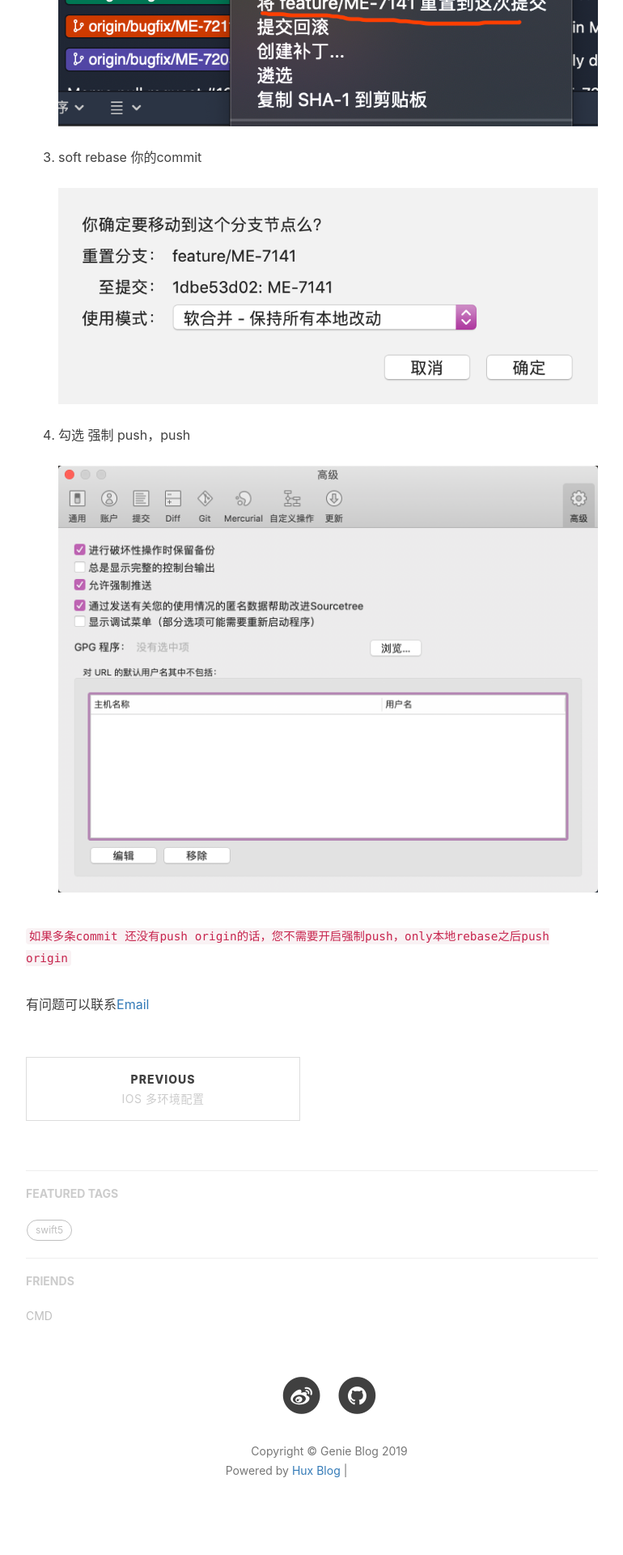
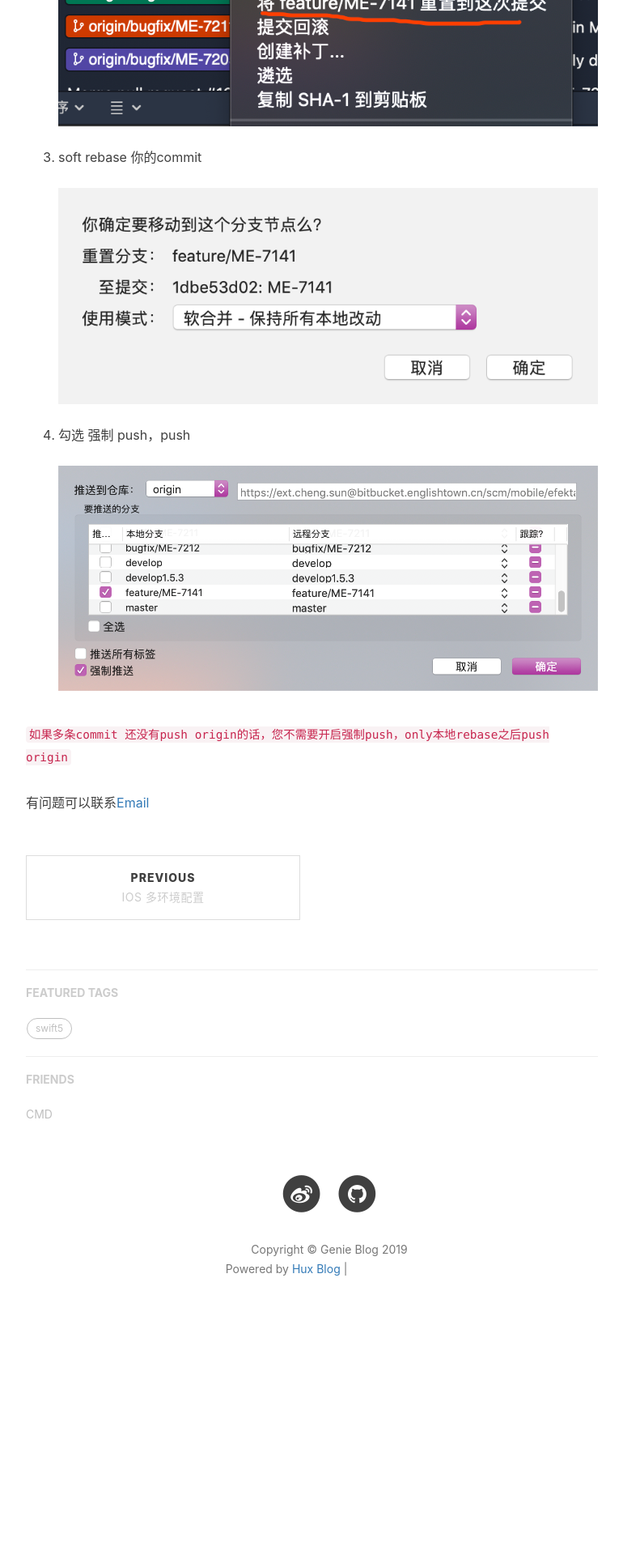
Before and after one commit to Gensun/Gensun.github.io, a Jekyll site: the page built from _posts/2019-5-28-git rebase 优化多commit.md, in a window 1280 px wide. Shown: the part 1729-3649 px from the top of the page at 81% size, without its empty margins (233-1003 px from the left). Built offline with Jekyll 4.4.1, drawn with Linux system fonts in a browser that asks for light colours; nearby versions of some CDN libraries; comment, search, counter and statistics services are not loaded; after the commit the page ends 3400 px from its top, so only the background shows below that; grey boxes are pictures that could not be loaded.

Commit message:
git commit optimize

```diff
--- a/_posts/2019-5-28-git rebase 优化多commit.md
+++ b/_posts/2019-5-28-git rebase 优化多commit.md
@@ -19,7 +19,7 @@ tags:
 3. soft rebase 你的commit
 ![3](/img/git/4@2x.png)
 4. 勾选 强制 push，push
-![4](/img/git/1@2x.png)
+![4](/img/git/2@2x.png)
 
 `如果多条commit 还没有push origin的话，您不需要开启强制push，only本地rebase之后push origin
 `
```
